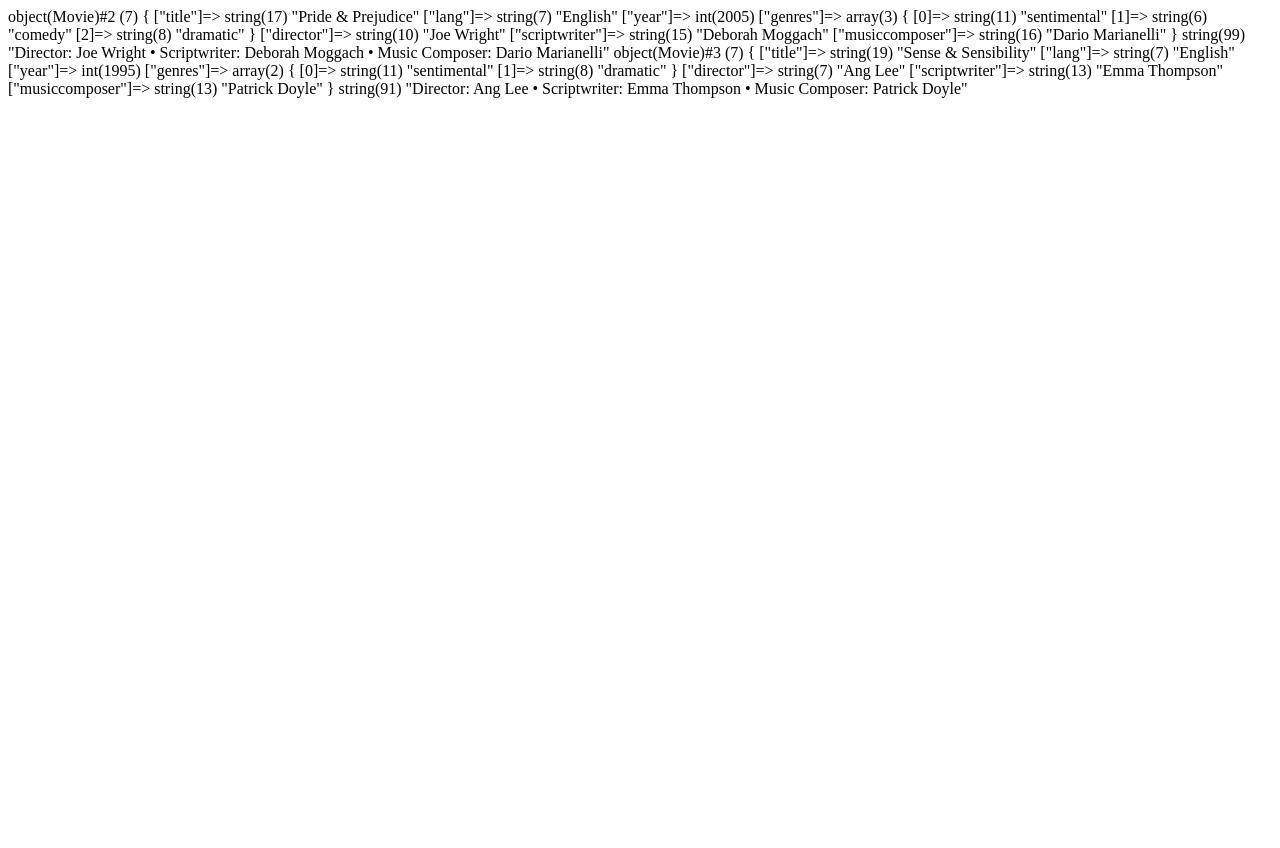
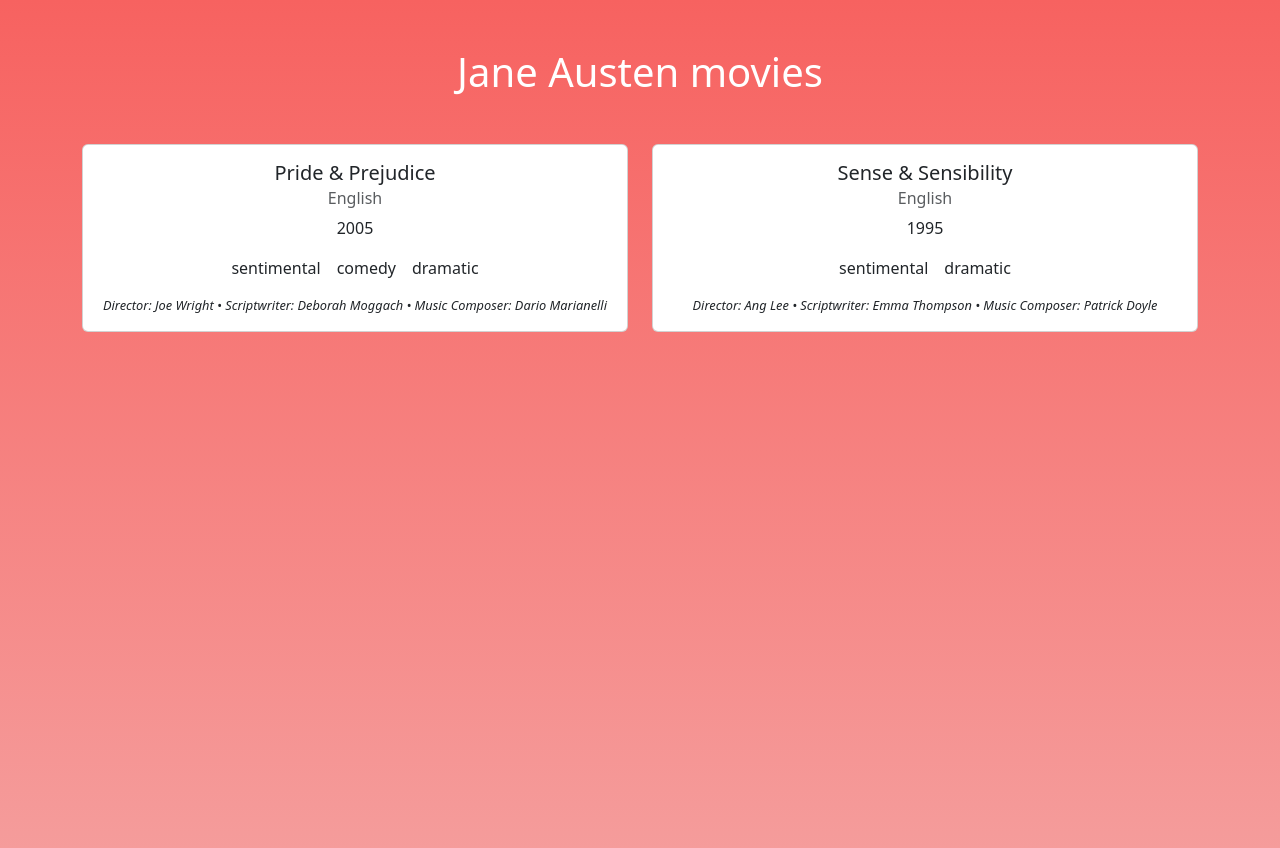
Before and after one commit to BeatriceRocchi/php-oop-1, a PHP site: page / in a window 1280 px wide. Before the commit the page ends 98 px from the top, so only its background shows below. Run offline with PHP 8.4, Linux system fonts and the light colour scheme.

Commit message:
[add] separate db and [add] basic layout

```diff
--- a/Models/Movie.php
+++ b/Models/Movie.php
@@ -23,6 +23,6 @@ class Movie
 
   public function getMovieInfo()
   {
-    return "Director: $this->director &#8226; Scriptwriter: $this->scriptwriter &#8226; Music Composer: $this->musiccomposer";
+    echo "Director: $this->director &#8226; Scriptwriter: $this->scriptwriter &#8226; Music Composer: $this->musiccomposer";
   }
 }
--- /dev/null
+++ b/db.php
@@ -0,0 +1,10 @@
+<?php
+
+//Import files
+require_once __DIR__ . '/Models/Movie.php';
+
+$moviesList = [
+  $PrideAndPrejudice = new Movie('Pride & Prejudice', 2005, ['sentimental', 'comedy', 'dramatic'], 'Joe Wright', 'Deborah Moggach', 'Dario Marianelli'),
+
+  $SenseAndSensibility = new Movie('Sense & Sensibility', 1995, ['sentimental', 'dramatic'], 'Ang Lee', 'Emma Thompson', 'Patrick Doyle')
+];
--- a/index.php
+++ b/index.php
@@ -1,17 +1,9 @@
 <?php
 
 //Import files
-require_once __DIR__ . '/Models/Movie.php';
+require_once __DIR__ . '/db.php';
 
-//Instances
-$PrideAndPrejudice = new Movie('Pride & Prejudice', 2005, ['sentimental', 'comedy', 'dramatic'], 'Joe Wright', 'Deborah Moggach', 'Dario Marianelli');
-
-$SenseAndSensibility = new Movie('Sense & Sensibility', 1995, ['sentimental', 'dramatic'], 'Ang Lee', 'Emma Thompson', 'Patrick Doyle');
-
-var_dump($PrideAndPrejudice);
-var_dump($PrideAndPrejudice->getMovieInfo());
-var_dump($SenseAndSensibility);
-var_dump($SenseAndSensibility->getMovieInfo());
+// var_dump($moviesList);
 
 ?>
 
@@ -21,10 +13,41 @@ var_dump($SenseAndSensibility->getMovieInfo());
 <head>
   <meta charset="UTF-8">
   <meta name="viewport" content="width=device-width, initial-scale=1.0">
+
+  <!-- Bootstrap -->
+  <link href="https://cdn.jsdelivr.net/npm/bootstrap@5.3.3/dist/css/bootstrap.min.css" rel="stylesheet" integrity="sha384-QWTKZyjpPEjISv5WaRU9OFeRpok6YctnYmDr5pNlyT2bRjXh0JMhjY6hW+ALEwIH" crossorigin="anonymous">
+
+  <!-- CSS -->
+  <link rel="stylesheet" href="./style/style.css">
   <title>Movie List</title>
 </head>
 
 <body>
+  <h1 class="text-center my-5">Jane Austen movies</h1>
+
+  <div class="container">
+    <div class="row row-cols-2">
+      <?php foreach ($moviesList as $movie) : ?>
+        <div class="col">
+          <div class="card">
+            <div class="card-body text-center">
+              <h5 class="card-title"><?php echo $movie->title ?></h5>
+              <h6 class="card-subtitle mb-2 text-body-secondary"><?php echo $movie->lang ?></h6>
+              <p class="card-text"><?php echo $movie->year ?></p>
+
+              <ul class="d-flex justify-content-center">
+                <?php foreach ($movie->genres as $genre) : ?>
+                  <li class="mx-2"><?php echo $genre ?></li>
+                <?php endforeach; ?>
+              </ul>
+
+              <p class="card-text fst-italic info-custom"><?php $movie->getMovieInfo() ?></p>
+            </div>
+          </div>
+        </div>
+      <?php endforeach; ?>
+    </div>
+  </div>
 
 </body>
 
--- a/style/style.css
+++ b/style/style.css
@@ -0,0 +1,14 @@
+body {
+  background: linear-gradient(#f76260, #f59c9b);
+  color: white;
+  min-height: 100vh;
+}
+
+ul {
+  list-style: none;
+  padding-left: 0;
+}
+
+.info-custom {
+  font-size: 0.8rem;
+}
```
